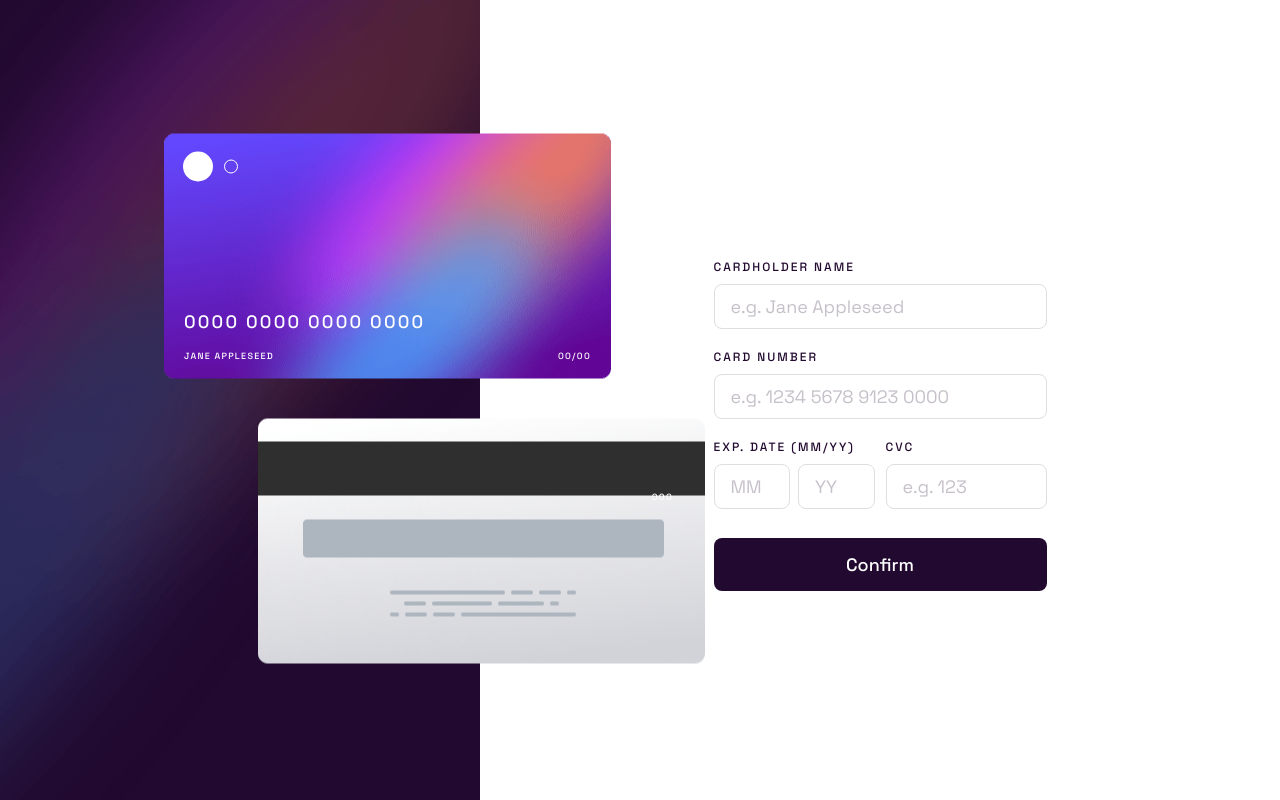
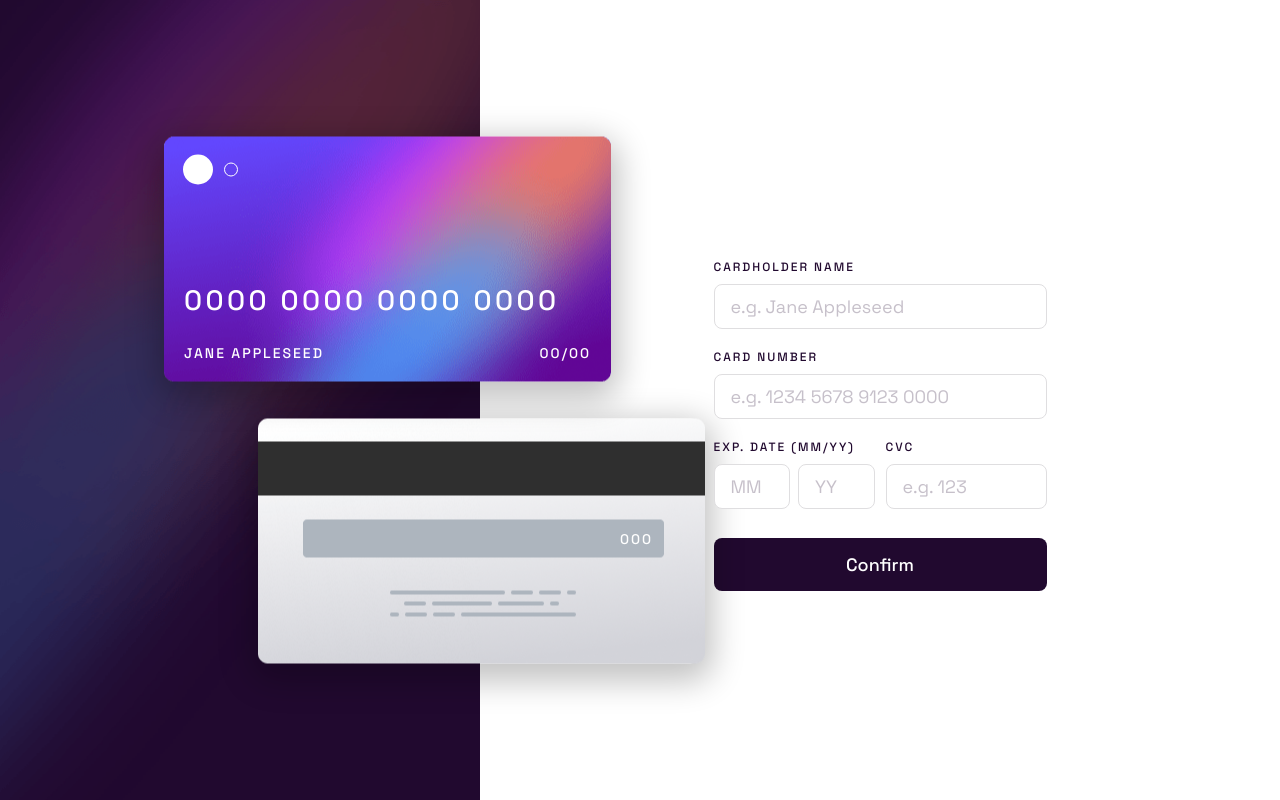
Before and after one commit to ryanbradley-webdev/interactive-card-details-form, a React (Vite) app: page / in a window 1280 px wide. Built offline with nearby package versions, Linux system fonts and the light colour scheme.

Commit message:
Add box shadow to cards.

```diff
--- a/src/components/cards/cards.module.css
+++ b/src/components/cards/cards.module.css
@@ -54,7 +54,13 @@
     }
 
     .cards > div {
+        display: flex;
         max-width: 447px;
+        height: fit-content;
+        font-size: 14px;
+        letter-spacing: 2px;
+        border-radius: 15px;
+        box-shadow: 0 10px 32px 8px rgba(0, 0, 0, 0.24);
     }
 
     .cards img {
@@ -103,6 +109,13 @@
     top: 72px;
 }
 
+@media screen and (min-width: 900px) {
+    .cvc {
+        top: 111px;
+        right: 52px;
+    }
+}
+
 .card_details {
     position: absolute;
     inset: 20px;
@@ -116,6 +129,14 @@
     margin-bottom: 17px;
 }
 
+@media screen and (min-width: 900px) {
+    .card_details h3 {
+        font-size: 28px;
+        letter-spacing: 3.42px;
+        margin-bottom: 26px;
+    }
+}
+
 .card_details div {
     display: flex;
     justify-content: space-between;
```
